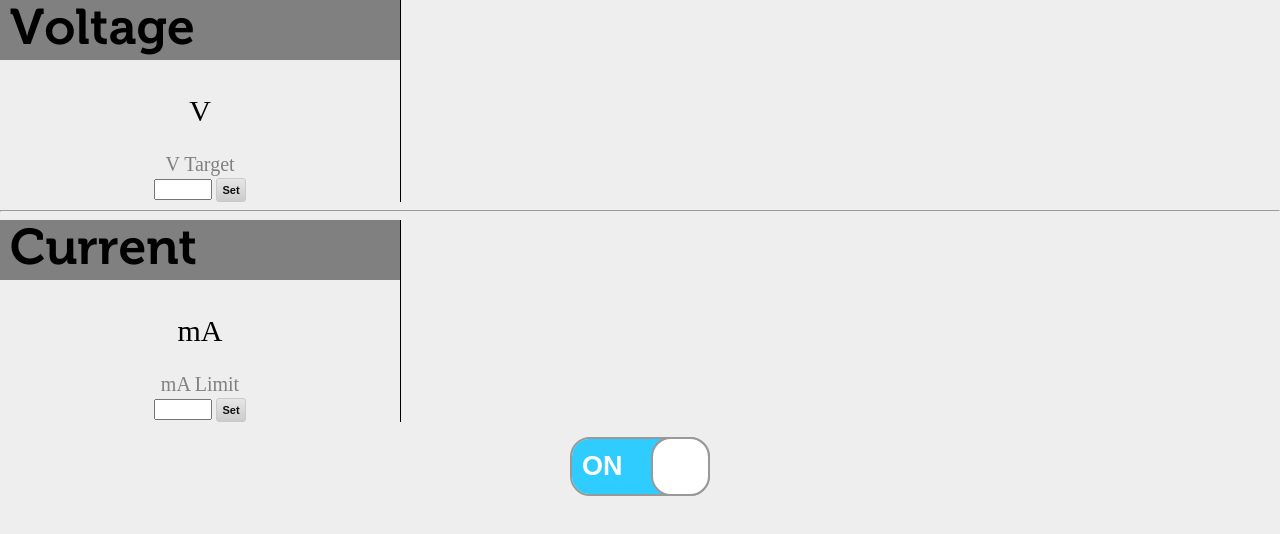
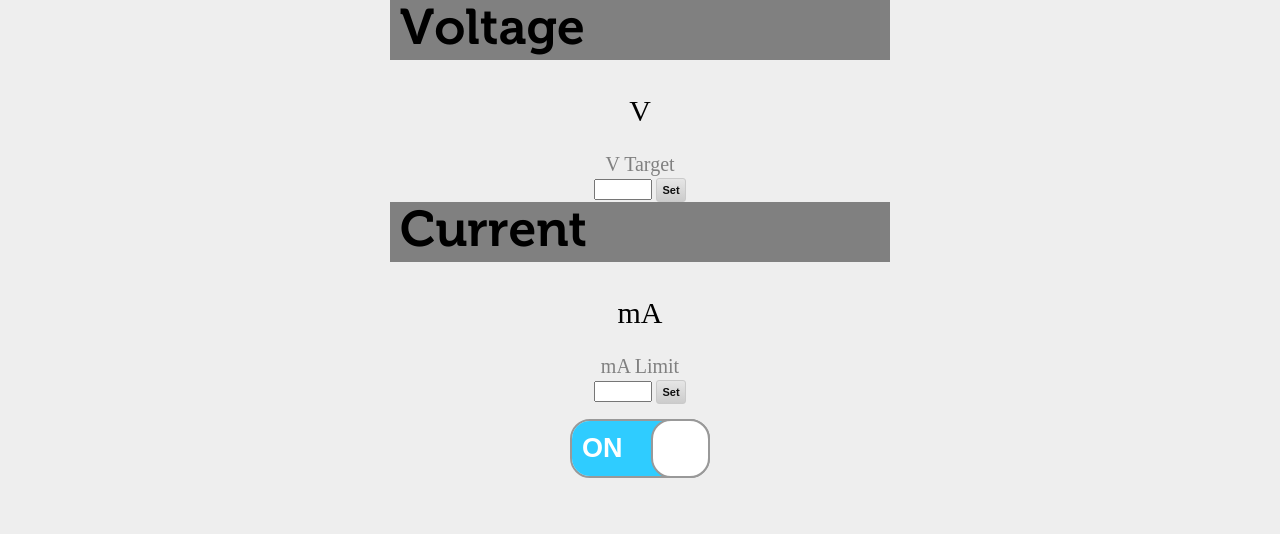
Before and after one commit to mannsi/PsController, a plain HTML site: page ps_web_server/index.html in a window 1280 px wide. Drawn offline with nearby package versions, Linux system fonts and the light colour scheme; some packages are replaced by stand-ins of ours; no server answers; a script that the page names is missing.

Commit message:
Centering the web ui

```diff
--- a/ps_web_server/css/app.css
+++ b/ps_web_server/css/app.css
@@ -2,6 +2,12 @@ body {
     background-color: #EEEEEE;
     margin:0px;
     /*height: 90vh;*/
+}
+
+.main-content {
+	margin-left: auto;
+	margin-right: auto;
+	width: 500px;
 }
 
 #voltage, #current {
@@ -10,9 +16,7 @@ body {
 }
 
 .statusValues {
-    border-width: 1px;
-    border-right-style: solid;
-    width: 400px;
+    width: 500px;
 }
 
 .statusTitle{
--- a/ps_web_server/index.html
+++ b/ps_web_server/index.html
@@ -27,7 +27,7 @@
             </div>
         </div>
     </div>
-    <hr>
+
     <div id="current">
         <div class="statusValues">
             <div class="statusTitle">Current</div>
```
